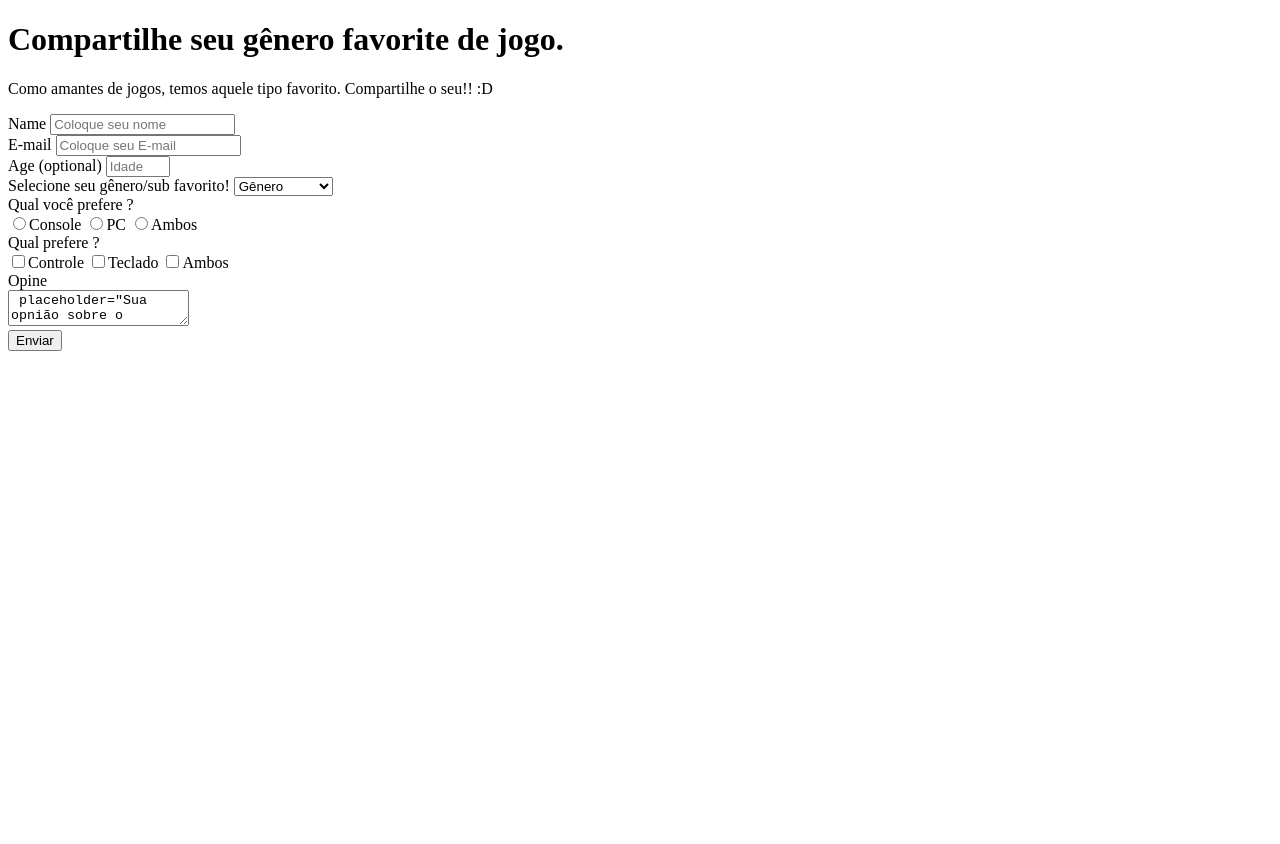
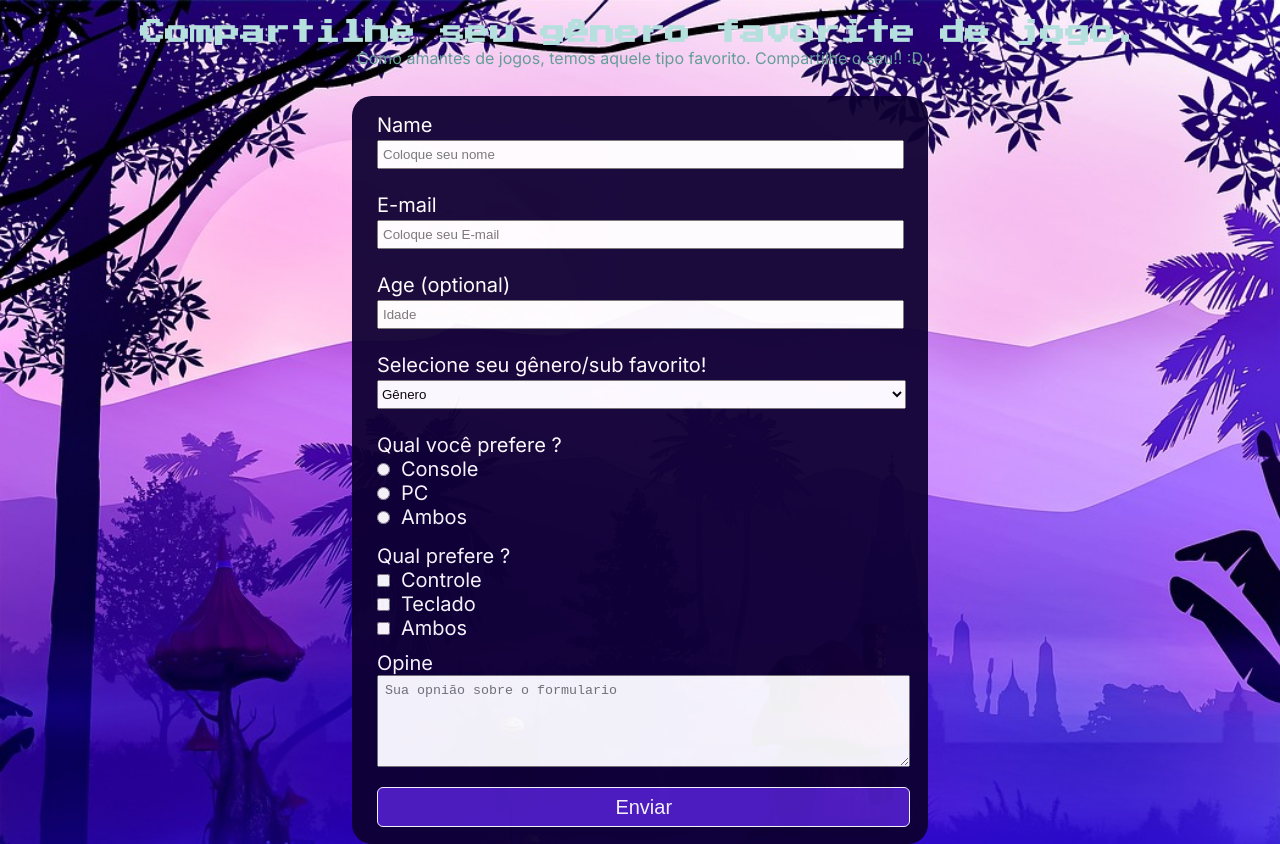
Before and after one commit to Douglas-M-Miranda/Survey-Form-FreeCodeCamp, a plain HTML site: page index.html in a window 1280 px wide. Before the commit the page ends 800 px from the top, so only its background shows below. Drawn offline with Linux system fonts and the light colour scheme.

Commit message:
site pronto

```diff
--- a/index.html
+++ b/index.html
@@ -7,14 +7,17 @@
     <link rel="stylesheet" href="style.css">
 </head>
 <body>
-
-    <header id="header">
+    <!--Titulo-->
+    <header id="header-title">
         <h1 id="title">Compartilhe seu gênero favorite de jogo.</h1>
         <p id="description">Como amantes de jogos, temos aquele tipo favorito. Compartilhe o seu!! :D</p>
     </header>
 
+    <!--formulario-->
     <div id="main">
         <form id=survey-form>
+            <!--Area do nome/email/idade-->
+            <div class="name-info">
                 <label for="name" id="name-label">Name </label>
                 <input id="name" type="text" required placeholder="Coloque seu nome" />
                 <br>
@@ -24,6 +27,9 @@
                 <label for="number" id="number-label">Age (optional)</label>
                 <input id="number" type="number" min="12" max="100" placeholder="Idade" />
                 <br>
+            </div>
+            <!--Area do gênero favorito-->
+            <div class="favorite-type">
                 <label for="dropdown" id="dropdown-label">Selecione seu gênero/sub favorito!</label>
                 <select id="dropdown">
                     <option>Gênero</option>
@@ -33,24 +39,39 @@
                     <option>FPS</option>
                     <option>Metroidvania</option>
                 </select>
+            </div>
             <br>
+            <!--Area do console vs pc-->
+            <div class="console-vs-pc">
                 <label for="which-one">Qual você prefere ?</label>
                 <br>
                 <input type="radio" name="which-one" value="console" />Console
+                <br>
                 <input type="radio" name="which-one" value="pc" />PC
+                <br>
                 <input type="radio" name="which-one" value="ambos-console" />Ambos
                 <br>
+            </div>
+            <!--Area do controle vs teclado-->
+            <div class="controle-vs-teclado">
                 <label for="which">Qual prefere ?</label>
                 <br>
                 <input type="checkbox" name="which" value="controle">Controle
+                <br>
                 <input type="checkbox" name="which" value="teclado">Teclado
+                <br>
                 <input type="checkbox" name="which" value="ambos-controle">Ambos
                 <br>
+            <div class="opine">
                 <label>Opine</label><br>
-            <textarea> placeholder="Sua opnião sobre o formulario"</textarea>
+                <textarea placeholder="Sua opnião sobre o formulario"></textarea>
                 <br>
+            </div>
+            </div>
+            <!--Area do textãooo-->
             <button type="submit" id="submit">Enviar</button>
         </form>
     <div>
+
 </body>
 </html>
--- a/style.css
+++ b/style.css
@@ -0,0 +1,131 @@
+/*formatação geral da página*/
+@import url('https://fonts.googleapis.com/css2?family=Inter:wght@200;400&display=swap');
+@font-face {
+    font-family: pixel;
+    src: url(assets/PressStart2P-Regular.ttf);
+ }
+
+:root {
+    --bg-color: #0e0032;
+    --bg-buttom-color: rgb(79, 30, 193);
+    --title-color: #b6e0de;
+    --text-color: #659e98;
+    --title-font: pixel;
+    --text-font: 'Inter', sans-serif;
+}
+
+html {
+    font-size: 10px;
+ }
+
+*{
+    margin: 0;
+    padding: 0;
+}
+
+/*imagem de fundo*/
+body {
+    background: #03002B url(assets/game-background.jpg) no-repeat;
+    background-size: cover;
+    color: white;
+
+    font-family: var(--text-font);
+}
+
+/*titlo*/
+#header-title {
+    text-align: center;
+    margin-top: 2rem;
+}
+
+#title {
+    font-family: var(--title-font);
+    font-size: 2.5rem;
+    color: var(--title-color);
+}
+
+#description {
+    font-size: 1.6rem;
+    font-weight: 500;
+    line-height: 1.5rem;
+    color: var(--text-color);
+    margin: 0.6rem 0 3rem 0;
+}
+
+/*formatação do formulario*/
+#main {
+    background-color: var(--bg-color);
+    opacity: 0.94;
+    width: 45%;
+    height: 100%;
+    margin: auto;
+
+    border-radius: 20px;
+}
+
+#survey-form {
+    font-size: 2rem;
+    padding: 1.7rem 1.7rem 1.7rem 2.5rem;
+}
+
+.name-info input {
+    display: block;
+    width: 98%;
+    height: 2.5rem;
+    margin-top: 0.3rem;
+}
+
+.name-info input::placeholder {
+    padding-left: 0.4rem;
+}
+
+.favorite-type select {
+    display: block;
+    width: 99%;
+    height: 2.9rem;
+    margin-top: 0.3rem;
+}
+
+.console-vs-pc input {
+    margin-right: 1.1rem;
+}
+
+.controle-vs-teclado {
+    margin-top: 1.5rem;
+}
+
+.controle-vs-teclado input {
+    margin-right: 1.1rem;
+}
+
+.opine {
+    margin-top: 1.1rem;
+}
+
+.opine textarea {
+    width: 99.5%;
+    height: 9rem;
+}
+
+.opine textarea::placeholder {
+    padding: 0.7rem;
+}
+
+button {
+    width: 99.9%;
+    height: 4rem;
+    margin-top: 1.5rem;
+    text-align: center;
+
+    font-size: 2rem;
+    border-radius: 6px;
+    background-color: var(--bg-buttom-color);
+    color: white;
+    border: 1px white solid;
+}
+
+@media (max-width: 722px) {
+    #main {
+        width: 100%;
+    }
+}
```
Also changed, not shown: assets/PressStart2P-Regular.ttf (added), assets/game-background.jpg (added). Lines whose indentation alone changed are shown as unchanged.
